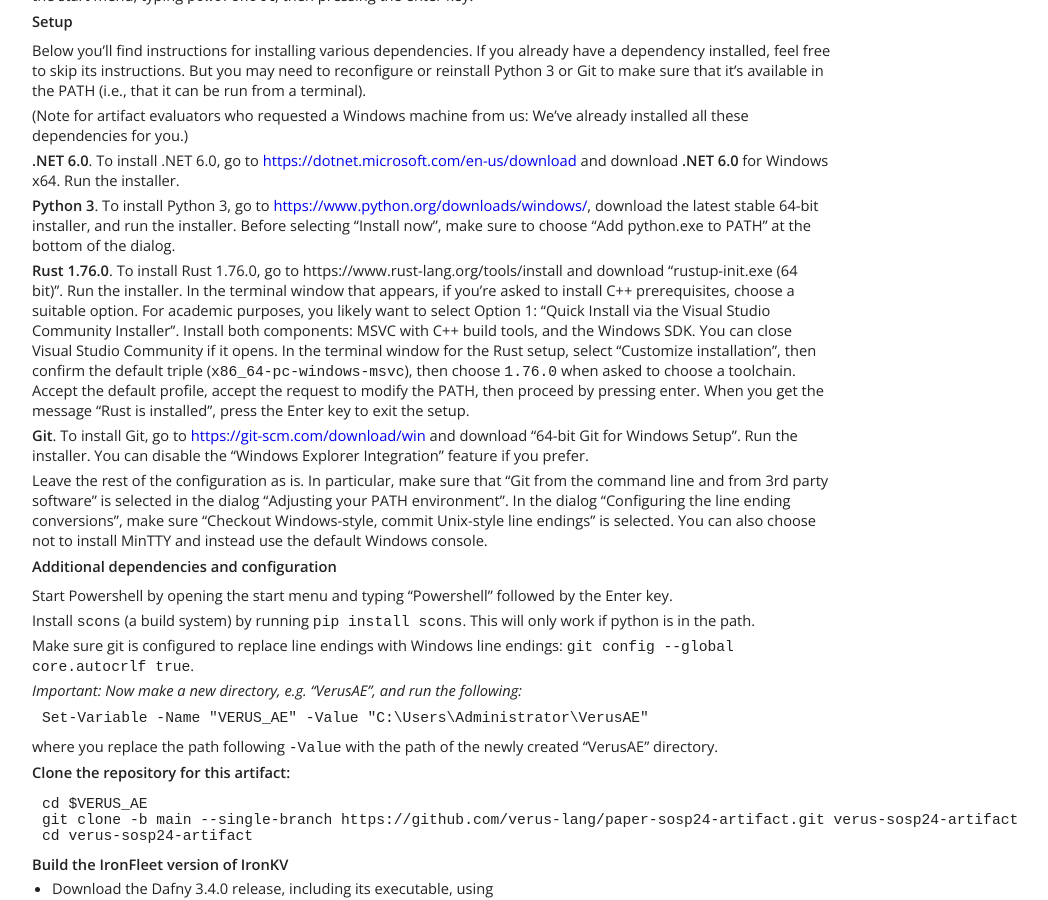
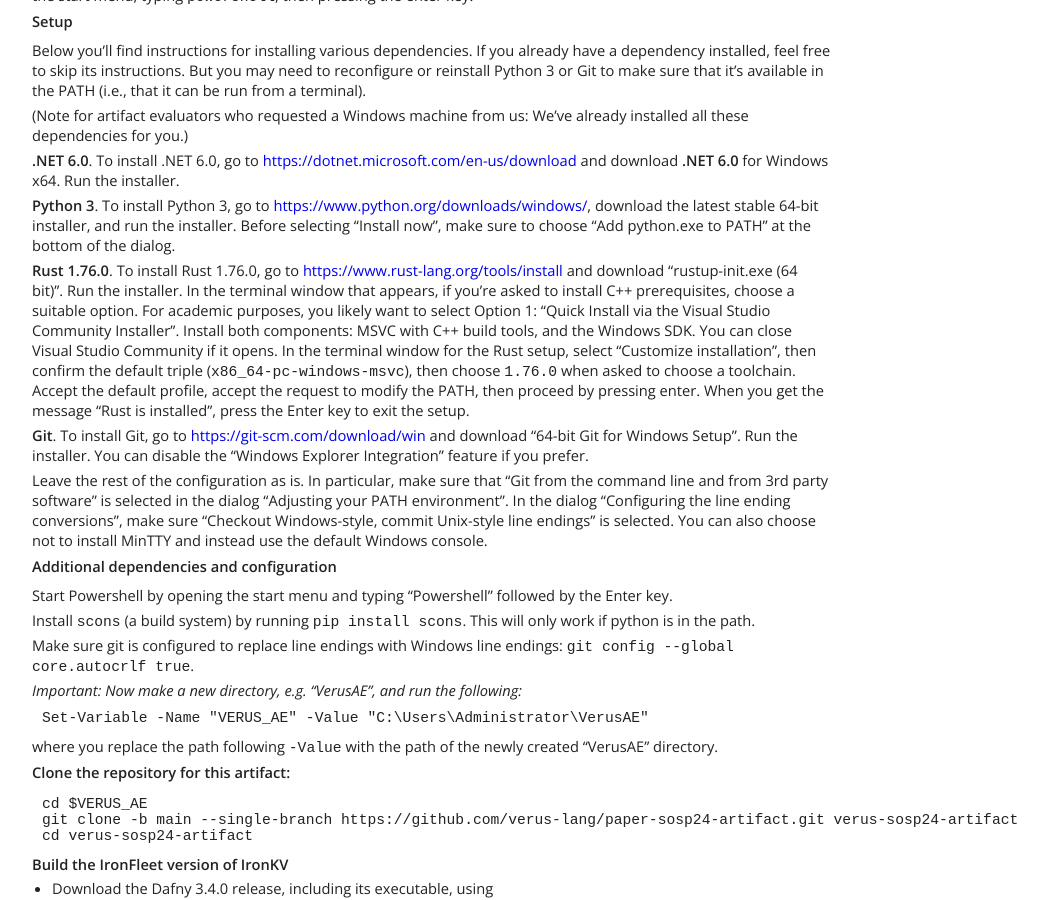
Before and after one commit to verus-lang/paper-sosp24-artifact, a Jekyll site: the page built from site/guide.md, in a window 1280 px wide and 900 px high, scrolled down 6826 px. Shown: the whole window, without its empty margins (8-1056 px from the left). Built offline with Jekyll 4.4.1, drawn with Linux system fonts in a browser that asks for light colours; part of the change alters nothing that is shown.

Commit message:
fix a link

```diff
--- a/site/guide.md
+++ b/site/guide.md
@@ -487,7 +487,7 @@ already installed all these dependencies for you.)
 Before selecting "Install now", make sure to choose "Add python.exe to PATH"
 at the bottom of the dialog.
 
-**Rust 1.76.0**. To install Rust 1.76.0, go to https://www.rust-lang.org/tools/install and download "rustup-init.exe (64 bit)".
+**Rust 1.76.0**. To install Rust 1.76.0, go to [https://www.rust-lang.org/tools/install](https://www.rust-lang.org/tools/install) and download "rustup-init.exe (64 bit)".
 Run the installer. In the terminal window that appears, if you're asked to
 install C++ prerequisites, choose a suitable option. For academic purposes,
 you likely want to select Option 1: "Quick Install via the Visual Studio
```
